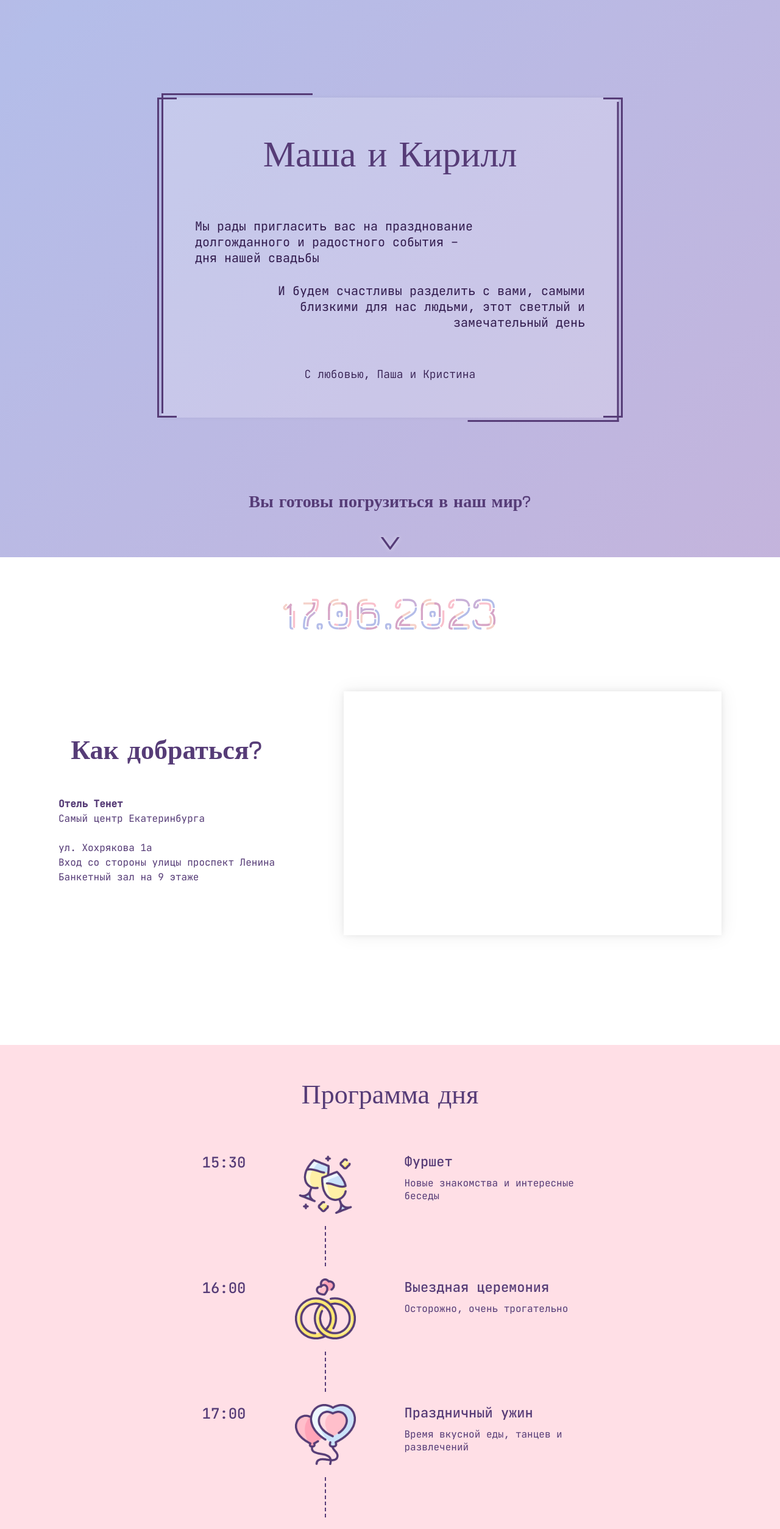
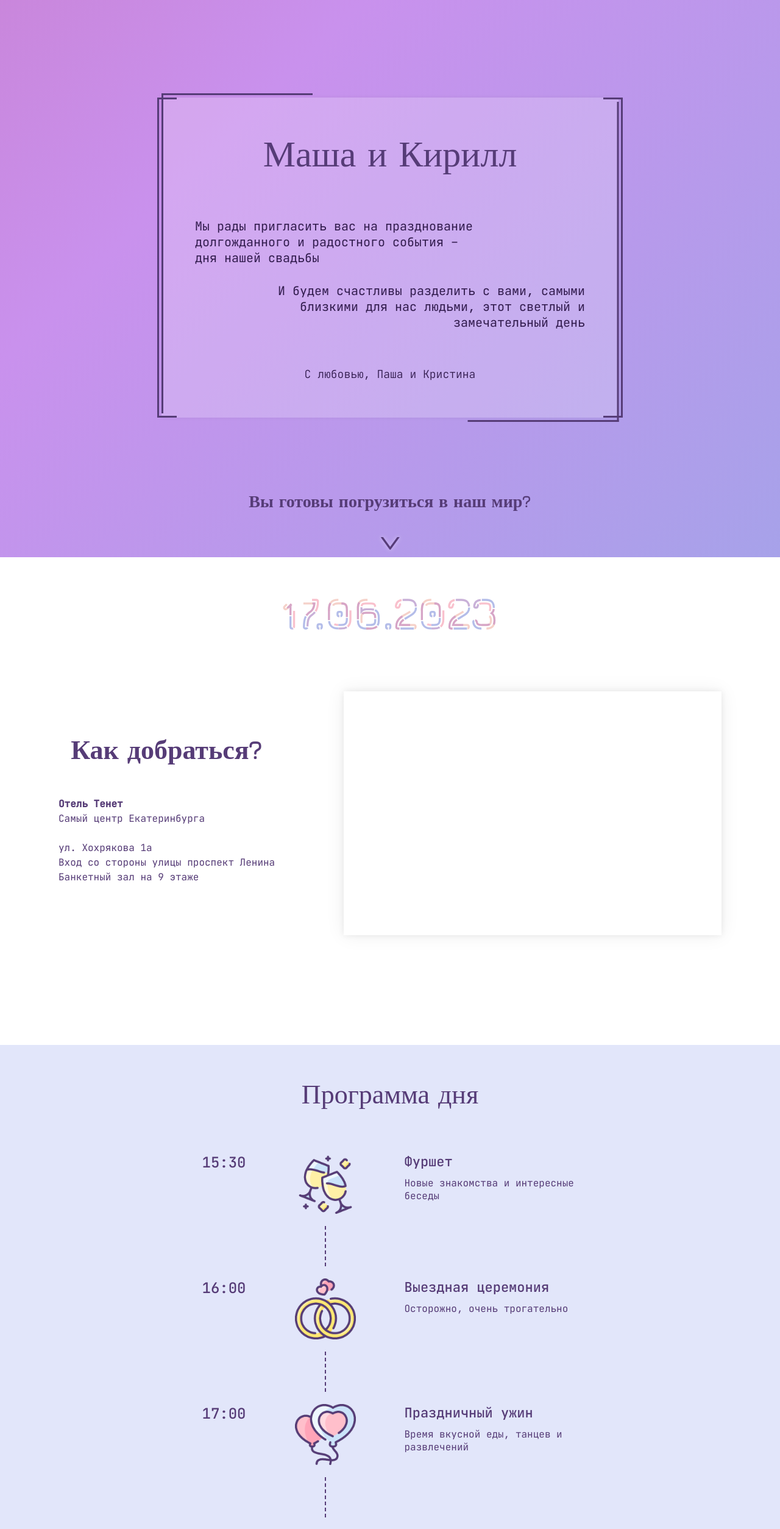
Before and after one commit to Nevenq/invitation, a React (Create React App) app: page / in a window 1280 px wide. Shown: the top 2508 px of the page at 61% size. Built offline with nearby package versions, Linux system fonts and the light colour scheme; the HTML template or start-up script is replaced by a standard one.

Commit message:
some fixes

```diff
--- a/package.json
+++ b/package.json
@@ -16,6 +16,7 @@
     "@types/react-image-gallery": "^1.2.0",
     "2gis-maps": "^3.7.3",
     "antd": "^5.3.0",
+    "framer-motion": "^10.2.5",
     "lodash": "^4.17.21",
     "rc-slider": "^10.1.1",
     "react": "^18.2.0",
--- a/src/App.scss
+++ b/src/App.scss
@@ -1,8 +1,5 @@
 body {
   width: 100%;
-  background: linear-gradient(-45deg, #F9C1CD, #C9B1D8, #B4BDE9, #D6A5C7);
-  background-size: 400% 400%;
-  animation: gradient 10s ease infinite;
   height: 100vh;
   font-family: "JetBrains Mono", monospace;
   color: #563C77;
@@ -36,6 +33,9 @@ body {
 
 .block.first {
   padding-top: 160px;
+  background: linear-gradient(-45deg, #F9AC9C, #FB9FB3, #9AA8E8, #C991ED, #CA6AAD);
+  background-size: 400% 400%;
+  animation: gradient 8s ease infinite;
 }
 
 .greetings {
@@ -216,9 +216,9 @@ body {
   box-shadow: 0 0 30px rgba(0, 0, 0, 0.07), 0 0 10px rgba(0, 0, 0, 0.07);
 }
 
-.block.third, .block.fourth {
+.block.third, .block.fourth, .block.fifth, .block.sixth {
   padding-top: 54px;
-  background-color: rgba(255, 223, 230, 1);
+  background-color: #E2E6FA;
   display: flex;
   align-items: center;
 }
@@ -340,7 +340,7 @@ body {
 }
 
 .block.fifth {
-  background-color: #fff;
+  background-color: #FAE6E1;
 }
 
 .organizers {
@@ -434,12 +434,14 @@ body {
     gap: 40px;
   }
   .organizers {
+    flex-direction: column;
+    gap:30px;
     .organizer-contacts {
-      font-size: 10px !important;
+      justify-content: space-evenly;
     }
 
     img {
-      width: 138px !important;
+      width: 188px !important;
     }
 
     .contact-icon {
--- a/src/App.tsx
+++ b/src/App.tsx
@@ -11,12 +11,20 @@ import {Carousel} from "react-responsive-carousel"
 import "react-responsive-carousel/lib/styles/carousel.min.css"
 import {WhatsAppOutlined, PhoneOutlined} from "@ant-design/icons"
 import {useMediaQuery} from 'react-responsive'
+import {motion} from "framer-motion"
 
 const tg = {token: "6233181523:AAGQSUAdLYIbgS8w5iJTAWh_ZfneMxs0g-k", chat_id: -978489665};
 
 const guests = ["Маша", "Кирилл"]
 
+const animationProps = {
+    initial: {opacity: 0},
+    whileInView: {opacity: 1},
+    transition: {duration: 0.5}
+}
+
 function App() {
+    const ref = React.useRef<HTMLDivElement | null>(null)
     const [forms, setForms] = React.useState({});
     const [submitted, setSubmitted] = React.useState(false);
     const [activeColor, setActiveColor] = React.useState<number>(0);
@@ -35,9 +43,11 @@ function App() {
         fetch(`https://api.telegram.org/bot${tg.token}/sendMessage?chat_id=${tg.chat_id}&text=${JSON.stringify(forms)}`).then(() => setSubmitted(true))
     }
     return (
-        <ConfigProvider theme={{components: {Radio: {colorPrimary: "#563C77"}, Checkbox: {colorPrimary: "#563C77"}}}}>
-            <div style={{width: "100%"}}>
-                <div className={"block first"}>
+        <div ref={ref}>
+            <ConfigProvider
+                theme={{components: {Radio: {colorPrimary: "#563C77"}, Checkbox: {colorPrimary: "#563C77"}}}}>
+                <div>
+                    <motion.div className={"block first"} style={{width: "100%"}} {...animationProps}>
                         <div className={"greetings"}>
                             <div className={"smallLine"}/>
                             <div className={"bigLine"}/>
@@ -51,7 +61,8 @@ function App() {
                                     события – <br/>
                                     дня нашей свадьбы
                                 </div>
-                            <div className={"caption2"}>И будем счастливы разделить с вами, самыми<br/> близкими для нас
+                                <div className={"caption2"}>И будем счастливы разделить с вами, самыми<br/> близкими для
+                                    нас
                                     людьми, этот светлый и<br/>
                                     замечательный день
                                 </div>
@@ -60,7 +71,8 @@ function App() {
                         </div>
                         <div className={"question"}>Вы готовы погрузиться в наш мир?</div>
                         <div className={"arrow"}>
-                        <svg width="45" height="35" viewBox="0 0 45 35" fill="none" xmlns="http://www.w3.org/2000/svg">
+                            <svg width="45" height="35" viewBox="0 0 45 35" fill="none"
+                                 xmlns="http://www.w3.org/2000/svg">
                                 <g filter="url(#filter0_d_31_2)">
                                     <path
                                         d="M37.2148 7H34.2014C33.9965 7 33.8036 7.10045 33.6831 7.26518L22.2684 22.9991L10.8536 7.26518C10.7331 7.10045 10.5402 7 10.3353 7H7.32194C7.06078 7 6.9081 7.29732 7.06078 7.51027L21.2277 27.0411C21.742 27.7482 22.7947 27.7482 23.305 27.0411L37.4719 7.51027C37.6286 7.29732 37.476 7 37.2148 7Z"
@@ -76,16 +88,18 @@ function App() {
                                         <feOffset/>
                                         <feGaussianBlur stdDeviation="3.5"/>
                                         <feComposite in2="hardAlpha" operator="out"/>
-                                    <feColorMatrix type="matrix" values="0 0 0 0 1 0 0 0 0 1 0 0 0 0 1 0 0 0 0.4 0"/>
-                                    <feBlend mode="normal" in2="BackgroundImageFix" result="effect1_dropShadow_31_2"/>
+                                        <feColorMatrix type="matrix"
+                                                       values="0 0 0 0 1 0 0 0 0 1 0 0 0 0 1 0 0 0 0.4 0"/>
+                                        <feBlend mode="normal" in2="BackgroundImageFix"
+                                                 result="effect1_dropShadow_31_2"/>
                                         <feBlend mode="normal" in="SourceGraphic" in2="effect1_dropShadow_31_2"
                                                  result="shape"/>
                                     </filter>
                                 </defs>
                             </svg>
                         </div>
-                </div>
-                <div className={"block second"}>
+                    </motion.div>
+                    <motion.div className={"block second"} {...animationProps}>
                         <div className={"wedding-date"}>
                             <svg viewBox={`0 0 ${isSmall ? 700 : 960} 220`}>
                                 <symbol id="s-text">
@@ -103,7 +117,8 @@ function App() {
                         </div>
                         <div className={"guide"}>
                             <div className={"guide-info"}>
-                            <div className={"guide-info-caption"}>Как добраться?</div>
+                                <div className={"guide-info-caption glitch"} data-text={"Как добраться?"}>Как добраться?
+                                </div>
                                 <div>
                                     <div><b>Отель Тенет</b></div>
                                     <div>Самый центр Екатеринбурга</div>
@@ -121,8 +136,8 @@ function App() {
                                 ></iframe>
                             </div>
                         </div>
-                </div>
-                <div className={"block third"}>
+                    </motion.div>
+                    <motion.div className={"block third"} {...animationProps}>
                         <div className={"day-program-caption"}>Программа дня</div>
                         <div className={"day-program"}>
                             <div className={"day-part"}>
@@ -170,8 +185,8 @@ function App() {
                                 </div>
                             </div>
                         </div>
-                </div>
-                <div className={"block fourth"}>
+                    </motion.div>
+                    <motion.div className={"block fourth"} {...animationProps}>
                         <div className={"dress-code-caption"}>Dress code</div>
                         <div className={"dress-code-text"}>Мы будем очень благодарны, если вы поддержите цветовую
                             палитру<br/> нашей свадьбы в ваших
@@ -214,11 +229,12 @@ function App() {
 
                             </div>
                         </div>
-                </div>
+                    </motion.div>
 
-                <div className={"block fifth"}>
+                    <motion.div className={"block fifth"} {...animationProps}>
                         <div className={"dress-code-caption"}>Организация свадьбы</div>
-                    <div className={"dress-code-text"}>Наши организаторы с радостью помогут в различных вопросах, будь
+                        <div className={"dress-code-text"}>Наши организаторы с радостью помогут в различных вопросах,
+                            будь
                             то<br/> поиск входа в банкетный
                             зал
                             или подготовка сюрприза
@@ -229,7 +245,8 @@ function App() {
                             <div className={"smallLine right"}/>
                             <div className={"bigLine right"}/>
                             {["inna", "elena"].map((organizer) => <div className={"organizer"} key={organizer}>
-                            <div><img src={`./${organizer}.png`} alt="" unselectable={"on"} draggable={"false"}/></div>
+                                <div><img src={`./${organizer}.png`} alt="" unselectable={"on"} draggable={"false"}/>
+                                </div>
                                 <div className={"organizer-name"}>{organizer === "inna" ? "Инна" : "Елена"}</div>
                                 <div className={"organizer-contacts"}>
                                     <div><PhoneOutlined className={"contact-icon"}/>
@@ -241,8 +258,8 @@ function App() {
                                 </div>
                             </div>)}
                         </div>
-                </div>
-                <div className={"block sixth"}>
+                    </motion.div>
+                    <motion.div className={"block sixth"} {...animationProps}>
                         <div className={"dress-code-caption"}>Ответ на приглашение</div>
                         <div className={"form-deadLine"}>
                             Мы просим подтвердить свое присутствие на торжестве и ответить на<br/> несколько вопросов,
@@ -253,17 +270,20 @@ function App() {
                             ♡
                         </div>
                         <div className={"guest-forms"}>
-                        {guests.map(guest => <Form guestName={guest} setForm={(_, v) => handleFormChange(guest, v)}/>)}
+                            {guests.map(guest => <Form guestName={guest}
+                                                       setForm={(_, v) => handleFormChange(guest, v)}/>)}
                         </div>
                         <div className={"submit-form"}>
                             <Button size={"large"} onClick={handleSubmit}>Отправить</Button>
-                        <div className={"submit-caption"} style={{opacity: submitted ? 1 : 0}}>Ответы успешно отправлены<br/> Спасибо!
+                            <div className={"submit-caption"} style={{opacity: submitted ? 1 : 0}}>Ответы успешно
+                                отправлены<br/> Спасибо!
                             </div>
                         </div>
                         <div className={"footer"}>Мы будем счастливы видеть вас!</div>
-                </div>
+                    </motion.div>
                 </div>
             </ConfigProvider>
+        </div>
     );
 }
 
```
Also changed, not shown: 1 other file (tests, documents, lock files or other folders). Lines whose indentation alone changed are shown as unchanged.
